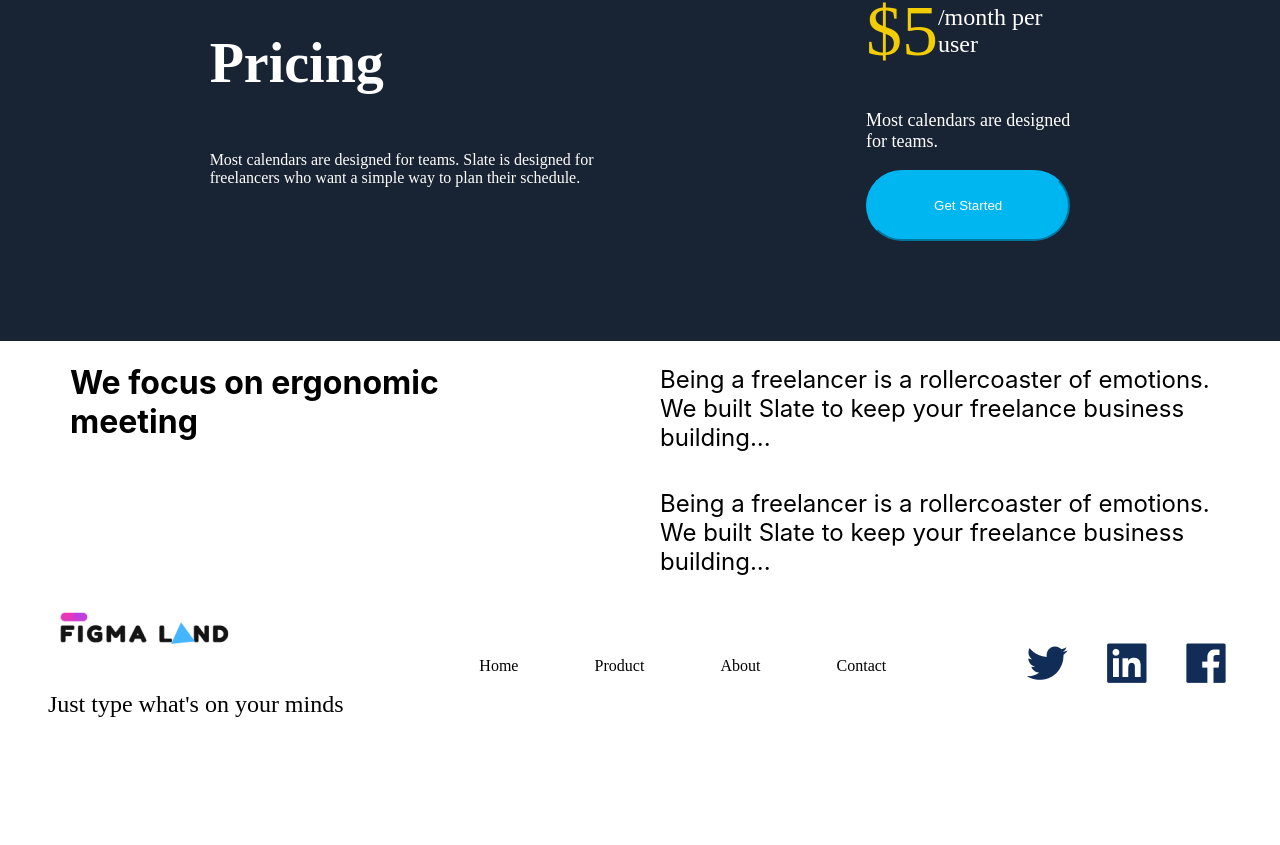
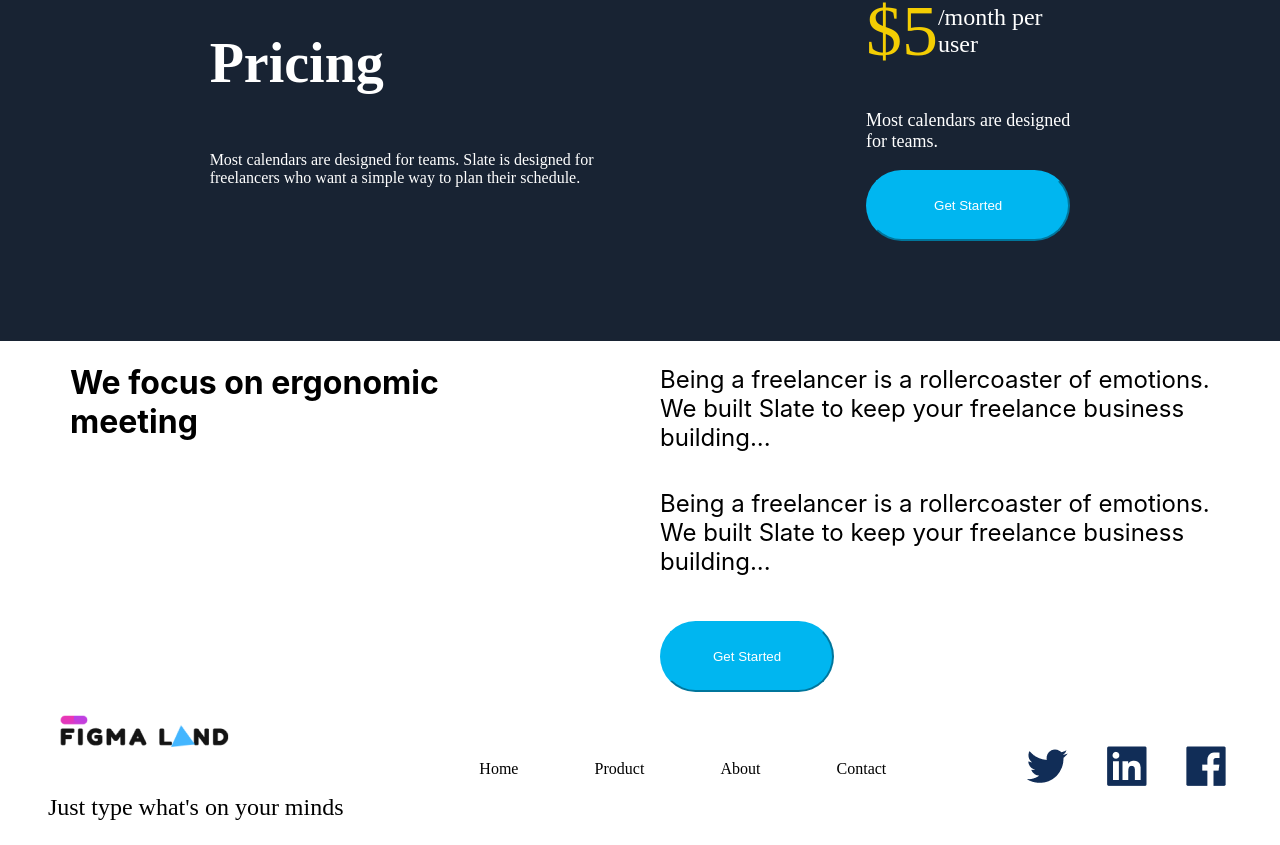
Before and after one commit to kasvrol/landing-page-01, a React (Create React App) app in the folder meu-app/: page / in a window 1280 px wide. Shown: the part 4249-5094 px from the top of the page. Before the commit the page ends 4991 px from the top, so only its background shows below. Built offline with nearby package versions, Linux system fonts and the light colour scheme.

Commit message:
adição do componente buttn start na ultima parte da página

```diff
--- a/meu-app/src/components/UltimaParte/UltimaParte.css
+++ b/meu-app/src/components/UltimaParte/UltimaParte.css
@@ -14,3 +14,7 @@
     width: 550px;
     height: 100px;
 }
+
+.botao-ultima-parte{
+    margin-top: 2rem;
+}
--- a/meu-app/src/components/UltimaParte/UltimaParte.jsx
+++ b/meu-app/src/components/UltimaParte/UltimaParte.jsx
@@ -1,5 +1,6 @@
 import React, {Component} from "react";
 import ConvitePart2 from "../Textos/ConvitePart2";
+import ButtonStart from "../Button-Start/Button-Start";
 import "./UltimaParte.css"
 
 class UltimaParte extends Component{
@@ -9,9 +10,12 @@ class UltimaParte extends Component{
                 <h1>
                 We focus on ergonomic meeting
                 </h1>
-                <section>
+                <section className="textos-da-ultma-parte">
                     <ConvitePart2/>
                     <ConvitePart2/>
+                    <div className="botao-ultima-parte">
+                        <ButtonStart/>
+                    </div>
                 </section>
             </div>
         )
```
